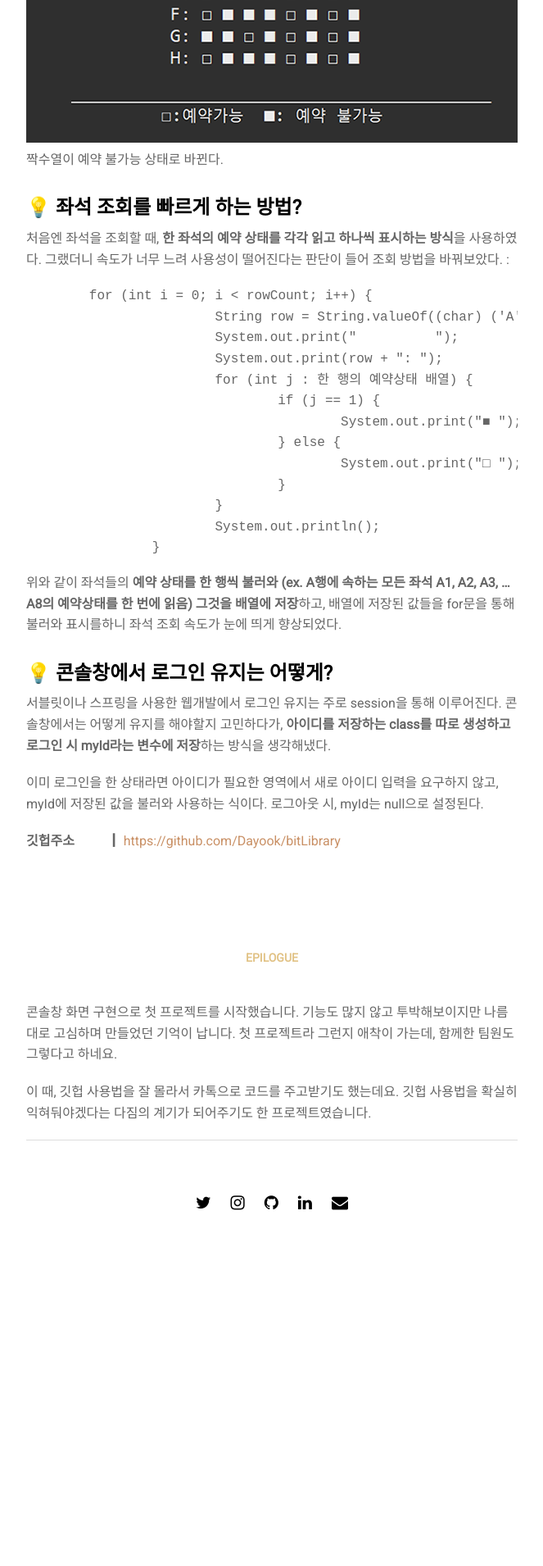
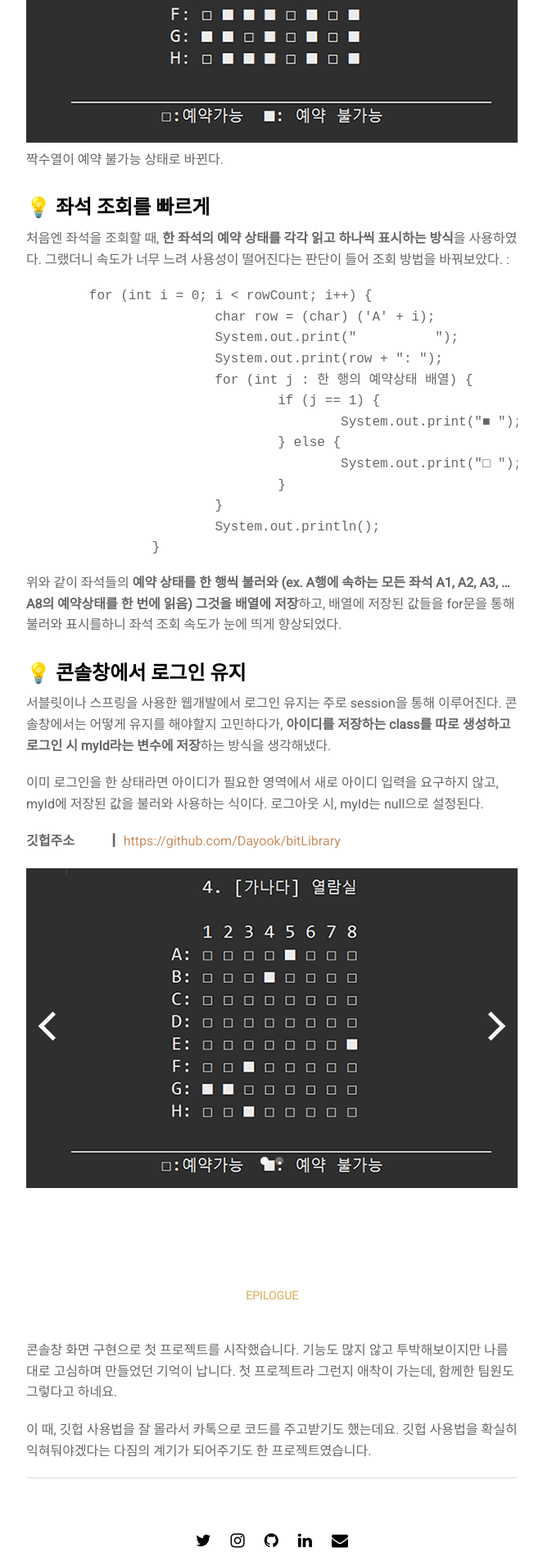
Before and after one commit to Dayook/dayook.github.io, a Jekyll site: the page built from projects/proj-1.md, in a window 1280 px wide. Shown: the part 1320-3230 px from the top of the page at 82% size, without its empty margins (308-971 px from the left). Built offline with Jekyll 4.4.1, drawn with Linux system fonts in a browser that asks for light colours; nearby versions of some CDN libraries; before the commit the page ends 2941 px from its top, so only the background shows below that.

Commit message:
carousel added

````diff
--- /dev/null
+++ b/_data/carousel.yml
@@ -0,0 +1,3 @@
+images:
+  - image: /assets/img/projects/proj-1/bit1.png
+  - image: /assets/img/projects/proj-1/socialdistance.png
--- /dev/null
+++ b/_includes/carousel.html
@@ -0,0 +1,219 @@
+{% assign letterstring = "a,b,c,d,e,f,g,h,i,j,k,l,m,n" %}
+{% assign letters = letterstring | split: ',' %}
+
+<div class="carousel__holder">
+    <div class="carousel">
+        {% for item in site.data.carousel.images %}
+          <input class="carousel__activator" type="radio" name="carousel" id="{{ letters[forloop.index0] }}" {% if forloop.first %}checked="checked"{% endif %} />
+        {% endfor %}
+        {% for item in site.data.carousel.images %}
+          {% if forloop.index == forloop.length %}
+            {% assign nextindex = 0 %}
+          {% else %}
+            {% assign nextindex = forloop.index0 | plus: 1 %}
+          {% endif %}
+          {% assign nextletter = letters[nextindex] %}
+          {% if forloop.index0 == 0 %}
+            {% assign previndex = forloop.length | minus: 1 %}
+          {% else %}
+            {% assign previndex = forloop.index0 | minus: 1 %}
+          {% endif %}
+          {% assign prevletter = letters[previndex] %}
+          <div class="carousel__controls">
+              <label class="carousel__control carousel__control--backward" for="{{ prevletter }}"></label>
+              <label class="carousel__control carousel__control--forward" for="{{ nextletter }}"></label>
+          </div>
+        {% endfor %}
+        <div class="carousel__track">
+          <ul>
+            {% for item in site.data.carousel.images %}
+            <li class="carousel__slide" style="background-image: url('{{ item.image }}');"></li>
+            {% endfor %}
+          </ul>
+        </div>
+        <div class="carousel__indicators">
+            {% for item in site.data.carousel.images %}
+              <label class="carousel__indicator" for="{{ letters[forloop.index0] }}"></label>
+            {% endfor %}
+        </div>
+    </div>
+</div>
+
+<style>
+.carousel__holder {width: 100%; height:130%; position: relative; padding-bottom: {{ include.height }}{{ include.unit }}; margin: 1rem 0 7rem;}
+.carousel {
+  height: 130%;
+  width: 100%;
+  overflow: hidden;
+  text-align: center;
+  position: absolute;
+  padding: 0;
+}
+.carousel__controls,
+.carousel__activator {
+  display: none;
+}
+{% for item in site.data.carousel.images %}
+.carousel__activator:nth-of-type({{ forloop.index }}):checked ~ .carousel__track {
+  -webkit-transform: translateX(-{{ forloop.index0 }}00%);
+          transform: translateX(-{{ forloop.index0 }}00%);
+}
+.carousel__activator:nth-of-type({{ forloop.index }}):checked ~ .carousel__slide:nth-of-type({{ forloop.index }}) {
+  transition: opacity 0.5s, -webkit-transform 0.5s;
+  transition: opacity 0.5s, transform 0.5s;
+  transition: opacity 0.5s, transform 0.5s, -webkit-transform 0.5s;
+  top: 0;
+  left: 0;
+  right: 0;
+  opacity: 1;
+  -webkit-transform: scale(1);
+          transform: scale(1);
+}
+.carousel__activator:nth-of-type({{ forloop.index }}):checked ~ .carousel__controls:nth-of-type({{ forloop.index }}) {
+  display: block;
+  opacity: 1;
+}
+.carousel__activator:nth-of-type({{ forloop.index }}):checked ~ .carousel__indicators .carousel__indicator:nth-of-type({{ forloop.index }}) {
+  opacity: 1;
+}
+{% endfor %}
+
+.carousel__control {
+  height: 20px;
+  width: 20px;
+  margin-top: -15px;
+  top: 50%;
+  position: absolute;
+  display: block;
+  cursor: pointer;
+  border-width: 5px 5px 0 0;
+  border-style: solid;
+  border-color: #fafafa;
+  opacity: 0.35;
+  opacity: 1;
+  outline: 0;
+  z-index: 3;
+}
+.carousel__control:hover {
+  opacity: 1;
+}
+.carousel__control--backward {
+  left: 20px;
+  -webkit-transform: rotate(-135deg);
+          transform: rotate(-135deg);
+}
+.carousel__control--forward {
+  right: 20px;
+  -webkit-transform: rotate(45deg);
+          transform: rotate(45deg);
+}
+.carousel__indicators {
+  position: absolute;
+  bottom: 20px;
+  width: 100%;
+  text-align: center;
+}
+.carousel__indicator {
+  height: 10px;
+  width: 10px;
+  border-radius: 100%;
+  display: inline-block;
+  z-index: 2;
+  cursor: pointer;
+  opacity: 0.35;
+  margin: 0 2.5px 0 2.5px;
+}
+.carousel__indicator:hover {
+  opacity: 0.75;
+}
+.carousel__track {
+  position: absolute;
+  top: 0;
+  right: 0;
+  bottom: 0;
+  left: 0;
+  padding: 0;
+  margin: 0;
+  transition: -webkit-transform 0.5s ease 0s;
+  transition: transform 0.5s ease 0s;
+  transition: transform 0.5s ease 0s, -webkit-transform 0.5s ease 0s;
+}
+.carousel__track .carousel__slide {
+  display: block;
+  top: 0;
+  left: 0;
+  right: 0;
+  opacity: 1;
+}
+{% for item in site.data.carousel.images %}
+.carousel__track .carousel__slide:nth-of-type({{ forloop.index }}) {
+  -webkit-transform: translateX({{ forloop.index0 }}00%);
+          transform: translateX({{ forloop.index0 }}00%);
+}
+{% endfor %}
+
+.carousel--scale .carousel__slide {
+  -webkit-transform: scale(0);
+          transform: scale(0);
+}
+.carousel__slide {
+  height: 100%;
+  position: absolute;
+  opacity: 0;
+  overflow: hidden;
+}
+.carousel__slide .overlay {height: 100%;}
+.carousel--thumb .carousel__indicator {
+  height: 30px;
+  width: 30px;
+}
+.carousel__indicator {
+  background-color: #fafafa;
+}
+{% for item in site.data.carousel.images %}
+.carousel__slide:nth-of-type({{ forloop.index }}),
+.carousel--thumb .carousel__indicators .carousel__indicator:nth-of-type({{ forloop.index }}) {
+  background-size: cover;
+  background-position: center;
+}
+{% endfor %}
+</style>
+
+<script>
+  function isVisible(el) {
+        while (el) {
+            if (el === document) {
+                return true;
+            }
+
+            var $style = window.getComputedStyle(el, null);
+
+            if (!el) {
+                return false;
+            } else if (!$style) {
+                return false;
+            } else if ($style.display === 'none') {
+                return false;
+            } else if ($style.visibility === 'hidden') {
+                return false;
+            } else if (+$style.opacity === 0) {
+                return false;
+            } else if (($style.display === 'block' || $style.display === 'inline-block') &&
+                $style.height === '0px' && $style.overflow === 'hidden') {
+                return false;
+            } else {
+                return $style.position === 'fixed' || isVisible(el.parentNode);
+            }
+        }
+  }
+  {% if include.duration %}
+  setInterval(function(){
+    var j=0;
+    var elements = document.querySelectorAll('.carousel__control--forward');
+    for(i=(elements.length - 1);i>-1;i--) {
+      if(isVisible(elements[i])) j=i;
+    }
+    elements[j].click();
+  },{{ include.duration }}000);
+  {% endif %}
+</script>
--- a/_includes/header.html
+++ b/_includes/header.html
@@ -7,4 +7,5 @@
       <a href="{{ site.github.url }}/{{ item.url }}">{{ item.name }}</a>
     {% endfor %}
   </nav>
+
 </header>
--- a/projects/proj-1.md
+++ b/projects/proj-1.md
@@ -31,13 +31,13 @@
 ![socialdistance](/assets/img/projects/proj-1/socialdistance.png)
 짝수열이 예약 불가능 상태로 바뀐다.
 
-#### 💡 좌석 조회를 빠르게 하는 방법?
+#### 💡 좌석 조회를 빠르게
 
 처음엔 좌석을 조회할 때, **한 좌석의 예약 상태를 각각 읽고 하나씩 표시하는 방식**을 사용하였다. 그랬더니 속도가 너무 느려 사용성이 떨어진다는 판단이 들어 조회 방법을 바꿔보았다. :
 
-```java
+```Java
 	for (int i = 0; i < rowCount; i++) {
-			String row = String.valueOf((char) ('A' + i));
+			char row = (char) ('A' + i);
 			System.out.print("          ");
 			System.out.print(row + ": ");
 			for (int j : 한 행의 예약상태 배열) {
@@ -53,13 +53,14 @@
 
 위와 같이 좌석들의 **예약 상태를 한 행씩 불러와 (ex. A행에 속하는 모든 좌석 A1, A2, A3, ... A8의 예약상태를 한 번에 읽음) 그것을 배열에 저장**하고, 배열에 저장된 값들을 for문을 통해 불러와 표시를하니 좌석 조회 속도가 눈에 띄게 향상되었다.
 
-#### 💡 콘솔창에서 로그인 유지는 어떻게?
+#### 💡 콘솔창에서 로그인 유지
 
 서블릿이나 스프링을 사용한 웹개발에서 로그인 유지는 주로 session을 통해 이루어진다. 콘솔창에서는 어떻게 유지를 해야할지 고민하다가, **아이디를 저장하는 class를 따로 생성하고 로그인 시 myId라는 변수에 저장**하는 방식을 생각해냈다.
 
 이미 로그인을 한 상태라면 아이디가 필요한 영역에서 새로 아이디 입력을 요구하지 않고, myId에 저장된 값을 불러와 사용하는 식이다. 로그아웃 시, myId는 null으로 설정된다.
 
 **깃헙주소 　　 ┃** [https://github.com/Dayook/bitLibrary](https://github.com/Dayook/bitLibrary){:target="\_blank"}
+{% include carousel.html height="50" unit="%" duration="7" %}
 
 ### EPILOGUE
 
````
Also changed, not shown: 1 other file.
